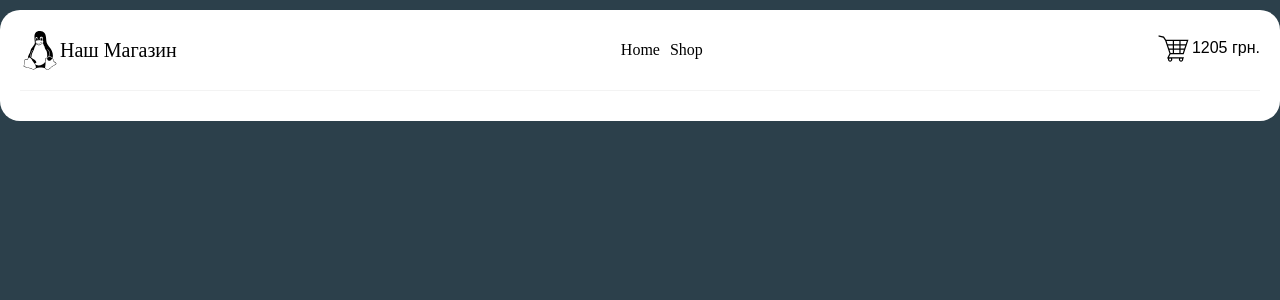
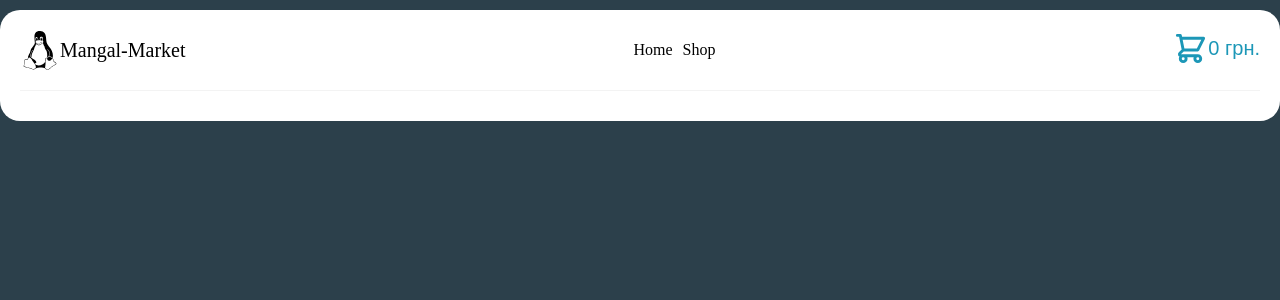
Before and after one commit to pashokmi/supermarket, a Next.js app: page /shop in a window 1280 px wide. Shown: the top 300 px of the page. Built offline with nearby package versions, Linux system fonts and the light colour scheme; what @styled-system/prop-types would draw is missing.

Commit message:
added all prise

```diff
--- a/pages/index.jsx
+++ b/pages/index.jsx
@@ -16,7 +16,6 @@ const Home = () => {
   const onChangeSearchInput = (e) => {
     setSearchValue(e.target.value)
   }
-  console.log(isLoading)
   const isItemAdded = (id) => {
     return cartItems.some((obj) => Number(obj.parentId) === Number(id))
   }
@@ -44,7 +43,7 @@ const Home = () => {
 
     fetchData()
   }, [])
-  console.log(isLoading)
+
   const onAddToCart = async (obj) => {
     try {
       const findItem = cartItems.find((item) => Number(item.parentId) === Number(obj.id))
--- a/src/components/Header/Header.jsx
+++ b/src/components/Header/Header.jsx
@@ -22,7 +22,7 @@ const Header = ({ cartItems, onRemoveItem }) => {
       <Link href={'/'}>
         <Flex as={'a'} alignItems={'center'}>
           <DiLinux size={40} />
-          <Text fontSize={3}> Наш Магазин</Text>
+          <Text fontSize={3}>Mangal-Market</Text>
         </Flex>
       </Link>
 
--- a/src/components/Header/HeaderCart.jsx
+++ b/src/components/Header/HeaderCart.jsx
@@ -4,7 +4,7 @@ import Flex from 'src/ui/Flex'
 import Box from 'src/ui/Box'
 import Text from 'src/ui/Text'
 import { FaRegTimesCircle } from 'react-icons/fa'
-import { GiShoppingCart } from 'react-icons/gi'
+import { HiOutlineShoppingCart } from "react-icons/hi";
 import CartItem from './CartItem'
 import { EmptyCart } from './EmptyCart'
 import { CgArrowRight } from 'react-icons/cg'
@@ -16,11 +16,13 @@ const HeaderCart = ({ cartItems = [], onRemoveItem }) => {
     setOpenCart(!openCart)
   }
 
+  const totalPrice = cartItems.reduce((sum, obj) => +obj.price + sum, 0)
   return (
     <Box>
       <Button onClick={cartHandler}>
         <Flex alignItems={'center'}>
-          <GiShoppingCart size={35} /> <Text fontSize={2}>1205 грн.</Text>
+          <HiOutlineShoppingCart size={35} color={palette.blue}/>
+          <Text fontSize={3} color={palette.blue}>{totalPrice} грн.</Text>
         </Flex>
       </Button>
       <Flex
@@ -44,7 +46,7 @@ const HeaderCart = ({ cartItems = [], onRemoveItem }) => {
             justifyContent={'space-between'}
             alignItems={'center'}
           >
-            <Text fontSize={[3, 4, 5]} sx={{ userSelect: 'none' }}>
+            <Text fontSize={[3, 4, 5]}>
               Кошик
             </Text>
             <Flex onClick={cartHandler} sx={{ cursor: 'pointer' }}>
@@ -68,14 +70,24 @@ const HeaderCart = ({ cartItems = [], onRemoveItem }) => {
               ) : (
                 <>
                   {cartItems.map((item) => (
-                    <CartItem  key={item.id} item={item} onRemoveItem={onRemoveItem} />
+                    <CartItem key={item.id} item={item} onRemoveItem={onRemoveItem} />
                   ))}
                 </>
               )}
             </Flex>
           </Flex>
-          <Flex justifyContent={'center'}>
+          <Flex justifyContent={'center'}
+                flexDirection={'column'}
+                alignItems={'center'}>
             {cartItems.length > 0 && (
+              <>
+                <Flex alignItems={'center'} py={'5px'} mb={'10px'}>
+                  <Text fontSize={[2,3]}>Замовлення на сумму:</Text>
+                  <Text
+                    px={'5px'}
+                    fontSize={[3,4]}
+                    color={palette.blue}>{totalPrice}.грн</Text>
+                </Flex>
                 <Button
                   p={15}
                   sx={{
@@ -90,6 +102,7 @@ const HeaderCart = ({ cartItems = [], onRemoveItem }) => {
                 >
                   Оформити замовлення <CgArrowRight size={25} />{' '}
                 </Button>
+              </>
             )}
           </Flex>
         </Box>
--- a/src/components/Home/HomeCards/DynamicCard.jsx
+++ b/src/components/Home/HomeCards/DynamicCard.jsx
@@ -30,8 +30,8 @@ const DynamicCard = () => {
         >
           <Header />
           <Flex
-            flexDirection={'column'}
             alignItems={'center'}
+            justifyContent={'space-between'}
             as={'article'}
             p={'20px'}
           >
@@ -42,6 +42,7 @@ const DynamicCard = () => {
               height={350}
               objectFit='contain'
             />
+            <Box>
               <Text fontSize={[1, 2]} my={'15px'} xs={{ textAlign: 'center' }}>
                 {'Weber Master-Touch GBS Premium E-5770'}
               </Text>
@@ -77,6 +78,7 @@ const DynamicCard = () => {
               >
                 Замовити в 1 клік
               </Button>
+            </Box>
           </Flex>
         </Box>
       </Box>
```
Also changed, not shown: src/components/Home/HomeCards/HomeCards.jsx (+8 -10 lines). Lines whose indentation alone changed are shown as unchanged.
